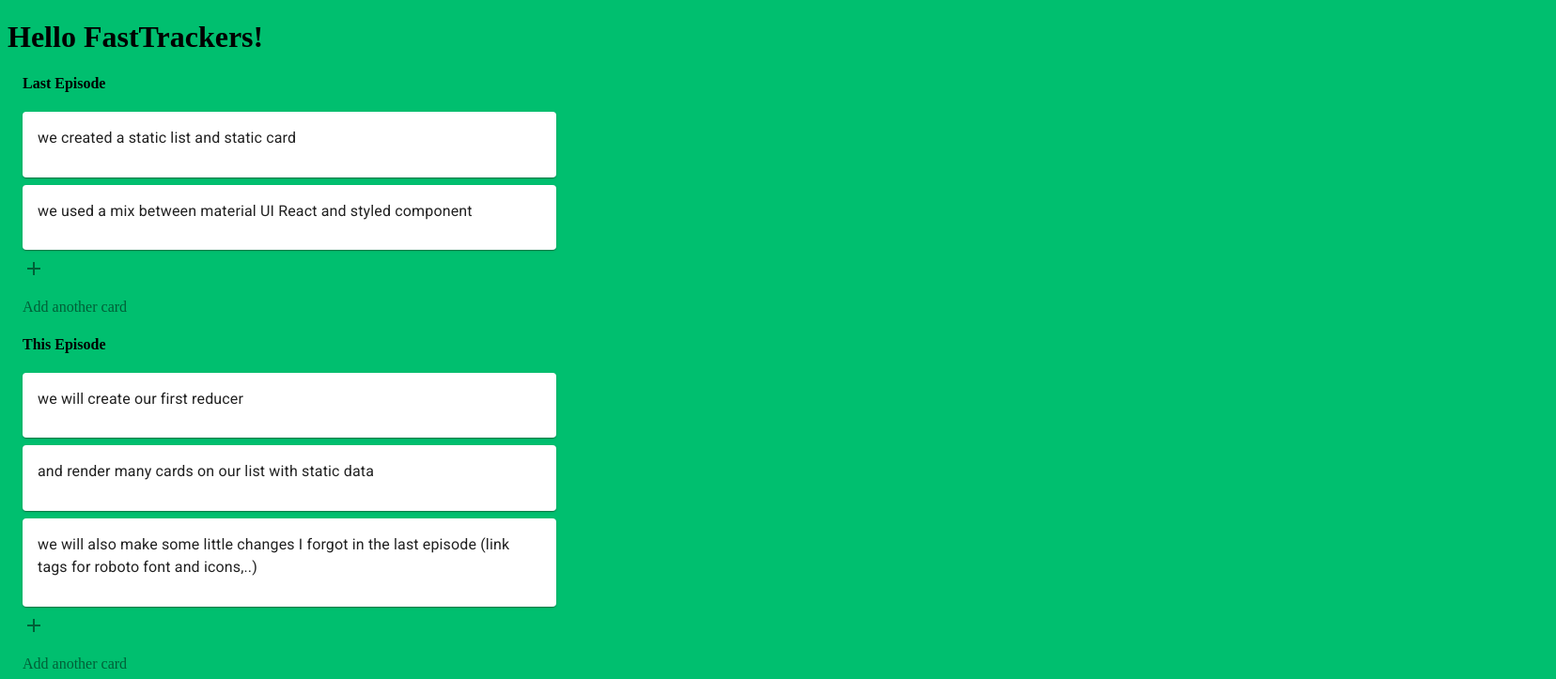
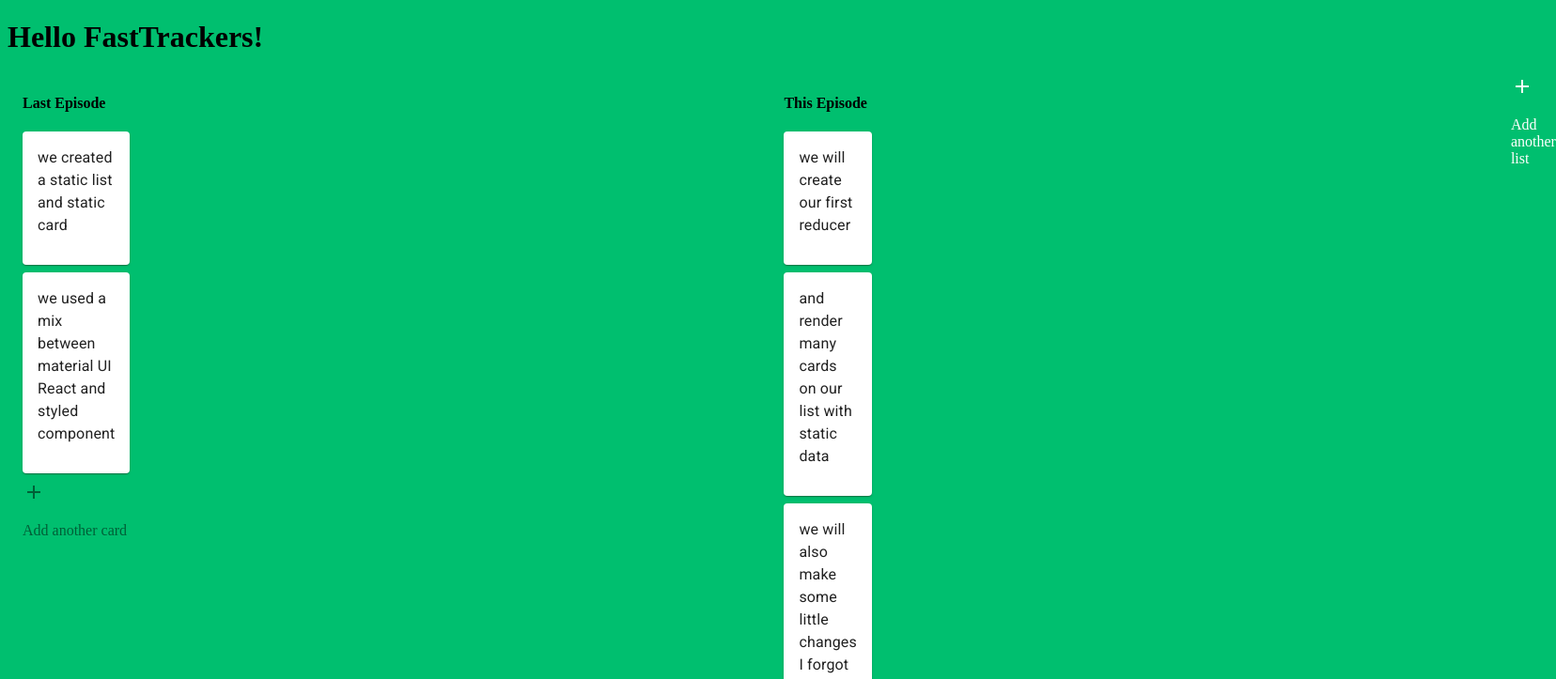
Before and after one commit to BonDah18/react-trello-clone, a React (Create React App) app: page / in a window 1280 px wide. Shown: the top 723 px of the page at 94% size, 1656 px wide, since content can reach past the window. Built offline with nearby package versions, Linux system fonts and the light colour scheme.

Commit message:
css updates

```diff
--- a/src/components/App.js
+++ b/src/components/App.js
@@ -7,8 +7,8 @@ import { sort } from "../actions";
 import styled from "styled-components";
 
 const ListContainer = styled.div`
-  display: flex,
-  flexDirection: "row"
+  display: flex;
+  flexDirection: "row";
 `;
 
 class App extends Component {
--- a/src/components/TrelloCard.js
+++ b/src/components/TrelloCard.js
@@ -37,7 +37,7 @@ const TrelloCard = ({text, id, index}) => {
 const styles = {
   cardContainer: {
     marginBottom: 8,
-    marginright: 600
+    marginright: 800
   }
 }
 
```
